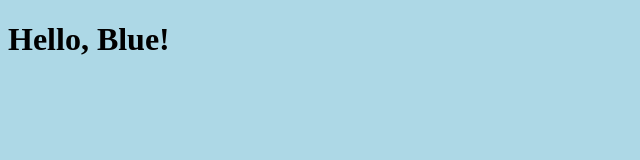
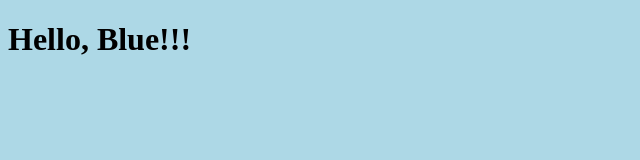
Before and after one commit to mr-robertamoah/ecs-blue-green-sample, a plain HTML site: page app/index.html in a window 1280 px wide. Shown: the full height of the page, 0-640 px from the left. Drawn offline with Linux system fonts and the light colour scheme.

Commit message:
Update app/index.html

```diff
--- a/app/index.html
+++ b/app/index.html
@@ -1,6 +1,6 @@
 <!DOCTYPE html>
 <html>
 <body style="background-color: lightblue;">
-  <h1>Hello, Blue!</h1>
+  <h1>Hello, Blue!!!</h1>
 </body>
 </html>
```
